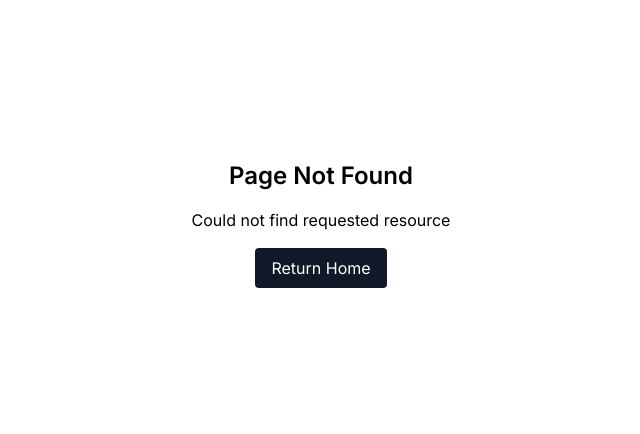
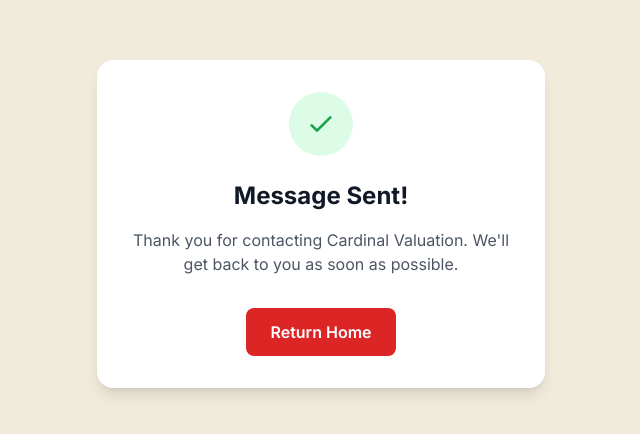
Before and after one commit to christianmillar31/CNVP, a Next.js app: page /success in a window 1280 px wide. Before the commit this address had no page. Shown: the part 176-610 px from the top of the page, without its empty margins (319-959 px from the left). Built offline with nearby package versions, Linux system fonts and the light colour scheme; a web font is replaced by a local one.

Commit message:
Add form success page and improve form submission handling

```diff
--- a/app/page.tsx
+++ b/app/page.tsx
@@ -227,8 +227,14 @@
             </h2>
             <div className="grid md:grid-cols-2 gap-12">
               <div className="bg-white p-8 rounded-2xl shadow-lg">
-                <form name="contact" netlify>
-                  <div className="space-y-6">
+                <form
+                  name="contact"
+                  netlify
+                  action="/success"
+                  method="POST"
+                  className="space-y-6"
+                >
+                  <input type="hidden" name="form-name" value="contact" />
                   <div>
                     <label htmlFor="name" className="block text-sm font-medium text-gray-700">
                       Name
@@ -236,6 +242,7 @@
                     <input
                       type="text"
                       name="name"
+                      required
                       className="mt-1 block w-full rounded-lg border-gray-300 shadow-sm focus:border-red-500 focus:ring-red-500"
                     />
                   </div>
@@ -246,6 +253,7 @@
                     <input
                       type="email"
                       name="email"
+                      required
                       className="mt-1 block w-full rounded-lg border-gray-300 shadow-sm focus:border-red-500 focus:ring-red-500"
                     />
                   </div>
@@ -256,6 +264,7 @@
                     <textarea
                       name="message"
                       rows={4}
+                      required
                       className="mt-1 block w-full rounded-lg border-gray-300 shadow-sm focus:border-red-500 focus:ring-red-500"
                     />
                   </div>
@@ -265,7 +274,6 @@
                   >
                     Send Message
                   </button>
-                  </div>
                 </form>
               </div>
 
--- /dev/null
+++ b/app/success/page.tsx
@@ -0,0 +1,33 @@
+"use client"
+
+import Link from 'next/link'
+import { motion } from 'framer-motion'
+
+export default function Success() {
+  return (
+    <div className="min-h-screen flex items-center justify-center bg-[#f1ebdb] px-4">
+      <motion.div
+        className="max-w-md w-full bg-white p-8 rounded-2xl shadow-lg text-center"
+        initial={{ opacity: 0, y: 20 }}
+        animate={{ opacity: 1, y: 0 }}
+        transition={{ duration: 0.5 }}
+      >
+        <div className="w-16 h-16 bg-green-100 rounded-full flex items-center justify-center mx-auto mb-6">
+          <svg className="w-8 h-8 text-green-600" fill="none" stroke="currentColor" viewBox="0 0 24 24">
+            <path strokeLinecap="round" strokeLinejoin="round" strokeWidth="2" d="M5 13l4 4L19 7" />
+          </svg>
+        </div>
+        <h2 className="text-2xl font-bold mb-4 text-gray-900">Message Sent!</h2>
+        <p className="text-gray-600 mb-8">
+          Thank you for contacting Cardinal Valuation. We'll get back to you as soon as possible.
+        </p>
+        <Link
+          href="/"
+          className="inline-block bg-red-600 hover:bg-red-700 text-white px-6 py-3 rounded-lg font-semibold transition-all transform hover:scale-105"
+        >
+          Return Home
+        </Link>
+      </motion.div>
+    </div>
+  )
+}
```
Lines whose indentation alone changed are shown as unchanged.
